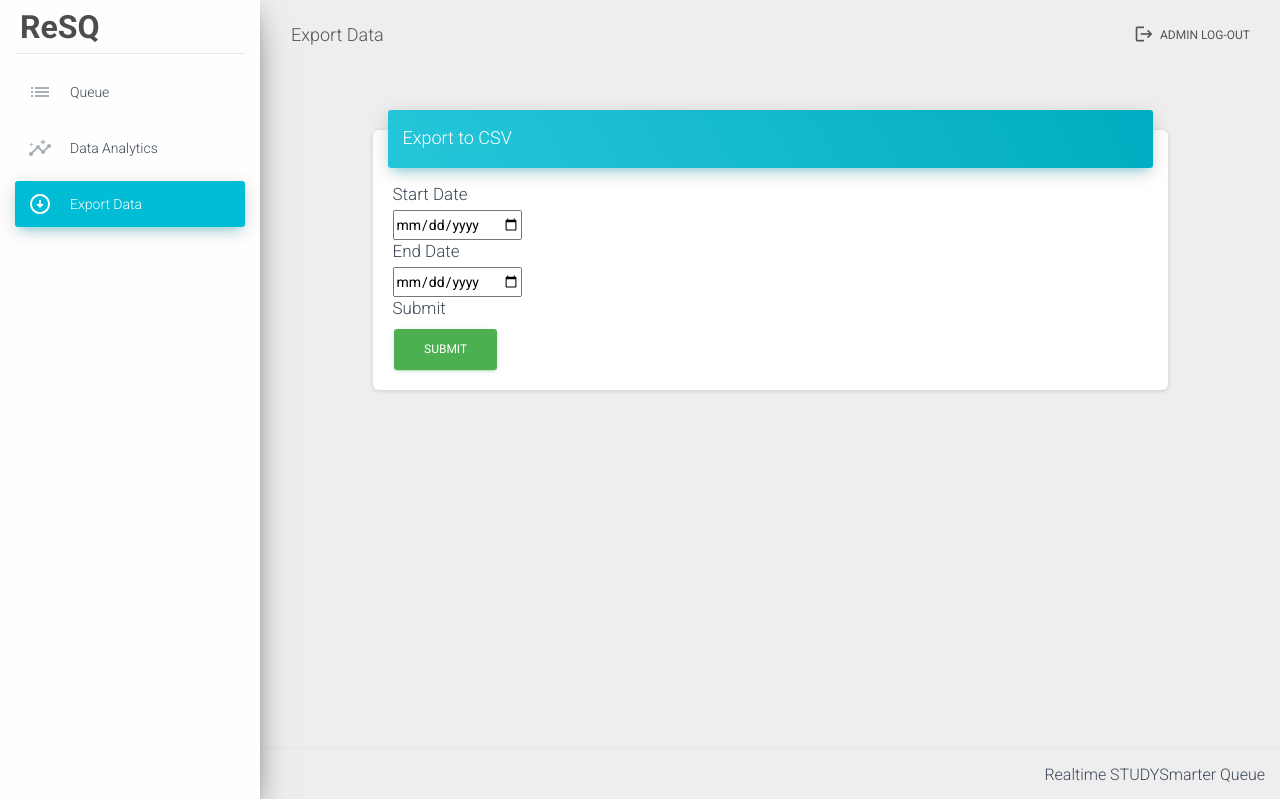
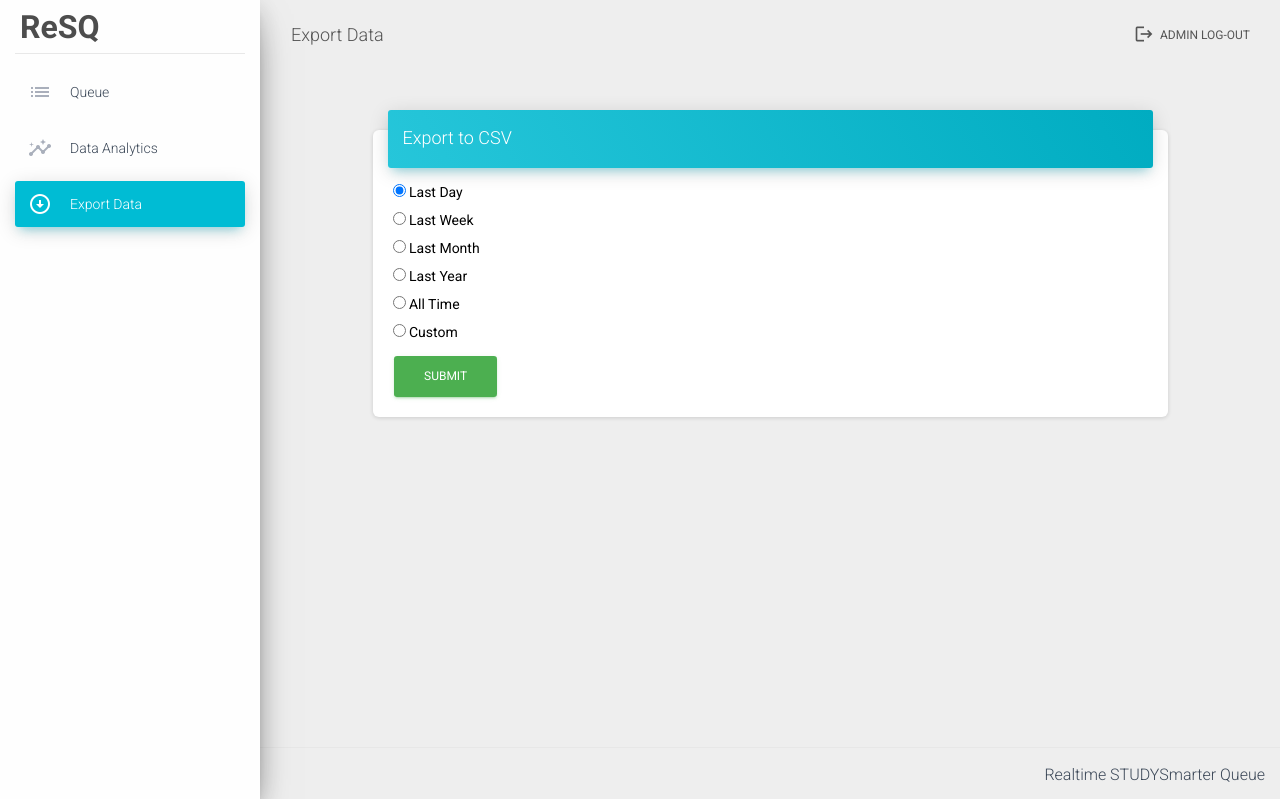
Before and after one commit to UWA-CITS3200-18-2021/ReSQ, a Flask app: page /export in a window 1280 px wide. Shown: the top 799 px of the page. Run offline with Flask 2, Linux system fonts and the light colour scheme; the visitor is signed in with stand-in values (Sample User, id 1); data that the repository does not hold is empty; parts of the project's set-up code (start-up, migrations or seed data) failed here and were passed over; some libraries are stand-ins or nearby versions.

Commit message:
Reformat the export-to-csv page

```diff
--- a/app/app/static/custom/ourscript.js
+++ b/app/app/static/custom/ourscript.js
@@ -346,8 +346,30 @@ window.onload = async (event) => {
 // Submit button for export page
 $('#dateSubmit').on('click', function(e) {
 	// Get values from page
-	const startDate = document.getElementById("startDate").value;
-	const endDate = document.getElementById("endDate").value;
+	const dateRange = $("input[name='dateRangeSelector']:checked").val()
+	let startDate;
+	// Get current date
+	const today = new Date();
+	let endDate = today.getFullYear()+'-'+(today.getMonth()+1)+'-'+today.getDate();
+	console.log(endDate)
+	// Generate correct dates based of input
+	switch(dateRange) {
+		case 'Last Day':
+			startDate = today.getFullYear()+'-'+(today.getMonth()+1)+'-'+(today.getDate()-1);
+			console.log(startDate)
+		case 'Last Week':
+			startDate = today.getFullYear()+'-'+(today.getMonth()+1)+'-'+(today.getDate()-7);
+		case 'Last Month':
+			startDate = today.getFullYear()+'-'+(today.getMonth())+'-'+today.getDate();
+		case 'Last Year':
+			startDate = (today.getFullYear()-1)+'-'+(today.getMonth()+1)+'-'+today.getDate();
+		case 'All Time':
+			startDate = "2021-09-28";
+		case 'Custom':
+			startDate = document.getElementById("startDate").value;
+			endDate = document.getElementById("endDate").value;
+	}
+	console.log(endDate)
 	// Format the dates to the appropriate dateTime format
 	const startTime = `${startDate} 00:00:00.0000000`;
 	const endTime = `${endDate} 23:59:59.999999`;
@@ -387,3 +409,7 @@ const requestCSV = async (data) => {
 		console.log(error)
 	}
 }
+
+$("input[name='dateRangeSelector']").change(function() {
+	$(".date_selector").toggle();
+})
--- a/app/app/static/custom/ourstyle.css
+++ b/app/app/static/custom/ourstyle.css
@@ -136,3 +136,9 @@ input[type="number"] {
   -ms-user-select: none; /* IE10+/Edge */
   user-select: none; /* Standard */
 }
+
+.export label {
+  display: block;
+  cursor: pointer;
+  color: rgb(0, 0, 0);
+}
--- a/app/app/templates/export.html
+++ b/app/app/templates/export.html
@@ -1,7 +1,7 @@
 {% extends "base.html" %}{% block title %}ReSQ{% endblock %}
 {% block navbar_export %}active{% endblock %}
-{% block header %} <a class="navbar-brand" href="javascript:;">Export Data</a>{%
-endblock %} {% block content %}
+{% block header %} <a class="navbar-brand" href="javascript:;">Export Data</a>{%endblock %}
+{% block content %}
 <div class="row">
 	<div class="col-md-10 ml-auto mr-auto">
 		<div class="card card-chart">
@@ -9,11 +9,26 @@ endblock %} {% block content %}
 				<h4 class="card-title">Export to CSV</h2>
 			</div>
 			<div class="card-body">
-				<h5 class="card-title">Start Date</h4>
-				<input type="date" name="startDate" id="startDate"/>
-				<h5 class="card-title">End Date</h4>
-				<input type="date" name="endDate" id="endDate"/>
-				<h5 class="card-title">Submit</h4>
+				<div class="export">
+					<label><input type="radio" id="dateRange" name="dateRangeSelector" value="Last Day" checked> Last Day</label>
+					<label><input type="radio" id="dateRange" name="dateRangeSelector" value="Last Week"> Last Week</label>
+					<label><input type="radio" id="dateRange" name="dateRangeSelector" value="Last Month"> Last Month</label>
+					<label><input type="radio" id="dateRange" name="dateRangeSelector" value="Last Year"> Last Year</label>
+					<label><input type="radio" id="dateRange" name="dateRangeSelector" value="All Time"> All Time</label>
+					<label><input type="radio" id="dateRange" name="dateRangeSelector" value="Custom"> Custom</label>
+					<div class="date_selector" style="display: none;">
+						<table>
+							<tr>
+								<td align="right">Start Date</td>
+								<td align="left"><input type="date" name="startDate" id="startDate"></td>
+							</tr>
+							<tr>
+								<td align="right">End Date</td>
+								<td align="left"><input type="date" name="endDate" id="endDate"></td>
+							</tr>
+						</table>
+					</div>
+				</div>
 				<button id="dateSubmit" class="btn btn-success">Submit</button>
 			</div>
 		</div>
```
